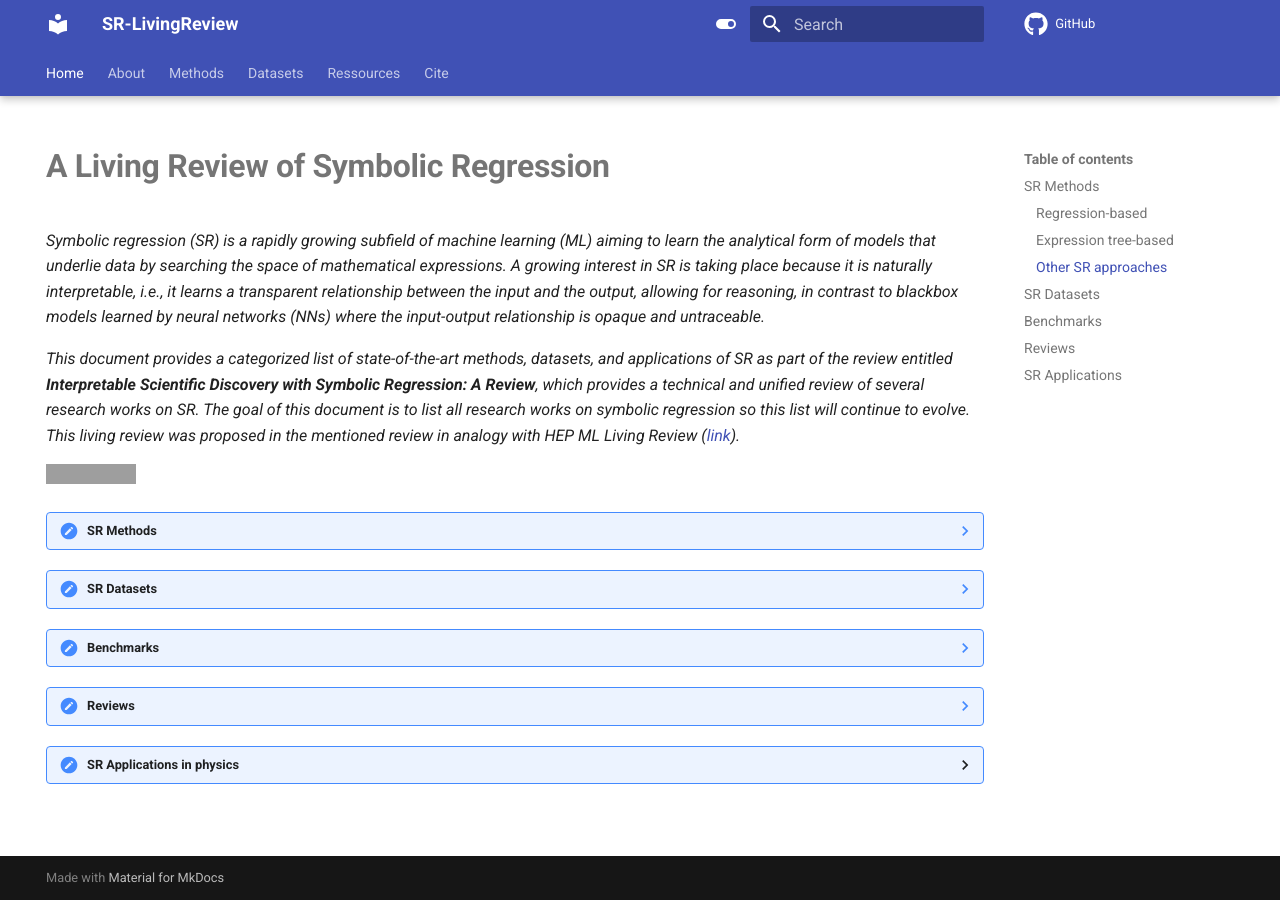
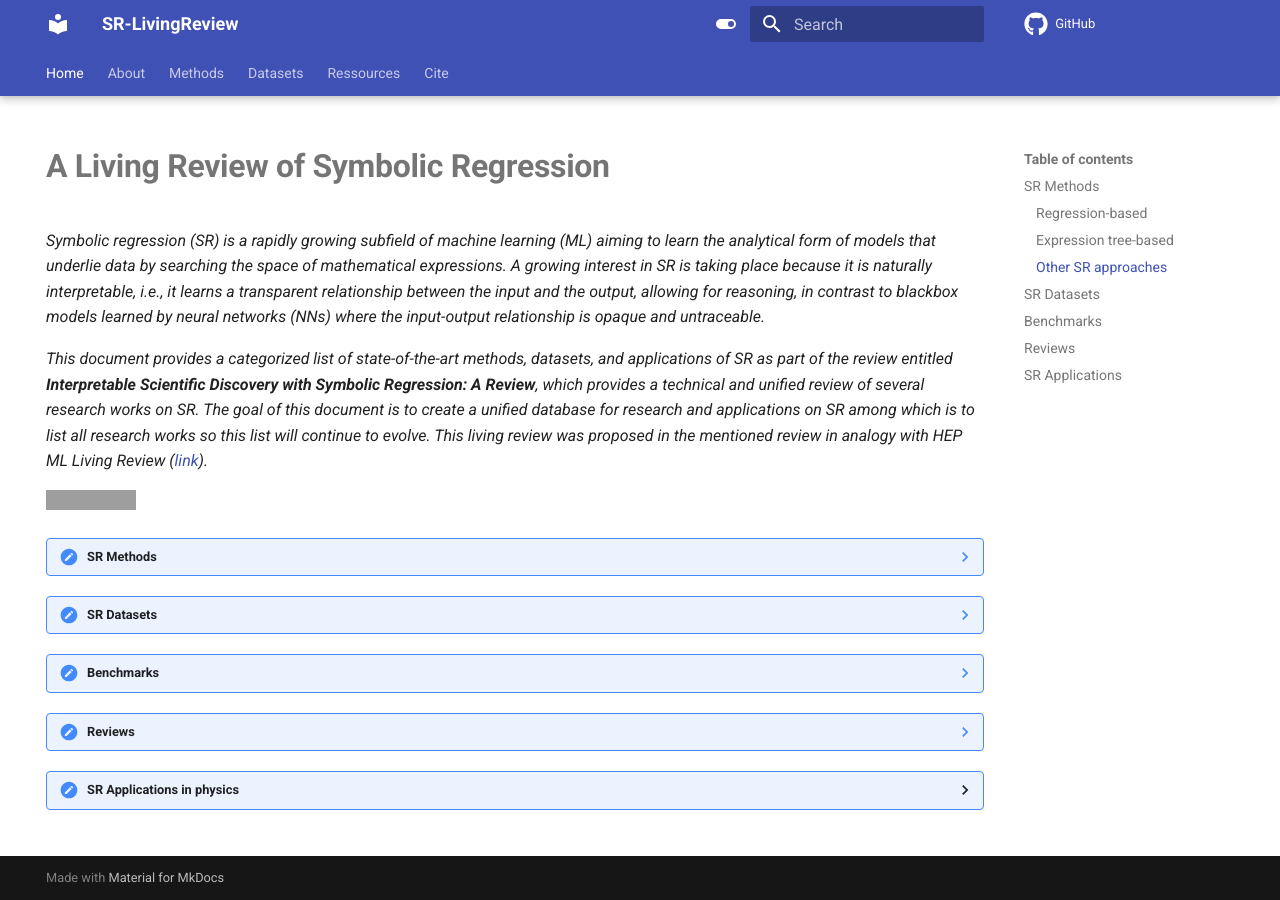
Before and after one commit to nmakke/SR-LivingReview, an MkDocs documentation site: the page built from docs/index.md, in a window 1280 px wide. Built offline with MkDocs 1.6.1 and Material for MkDocs 9.7.7, drawn with Linux system fonts in a browser that asks for light colours; formulas are drawn with MathJax 3; comment, search, counter and statistics services are not loaded; grey boxes are pictures that could not be loaded.

Commit message:
Update index.md

```diff
--- a/docs/index.md
+++ b/docs/index.md
@@ -9,7 +9,7 @@ hide:
 *Symbolic regression (SR) is a rapidly growing subfield of machine learning (ML) aiming to learn the analytical form of models that underlie data by searching the space of mathematical expressions. A growing interest in SR is taking place because it is naturally interpretable, i.e., it learns a transparent relationship between the input and the output, allowing for reasoning, in contrast to blackbox models learned by neural networks (NNs) where the input-output relationship is opaque and untraceable.*
 
 *This document provides a categorized list of state-of-the-art methods, datasets, and applications of SR as part of the review entitled ***Interpretable Scientific Discovery with Symbolic Regression: A Review***, which provides a technical and unified review of several research works on SR.
-The goal of this document is to list all research works on symbolic regression so *this list will continue to evolve*. This living review was proposed in the mentioned review in analogy with HEP ML Living Review ([link](https://iml-wg.github.io/HEPML-LivingReview/)).*
+The goal of this document is to create a unified database for research and applications on SR among which is to list all research works so this list will continue to evolve. This living review was proposed in the mentioned review in analogy with HEP ML Living Review ([link](https://iml-wg.github.io/HEPML-LivingReview/)).*
 
 <!-- [<img src="https://s18955.pcdn.co/wp-content/uploads/2018/02/github.png" width="25"/>](https://github.com/user/repository/subscription) -->
 
```
